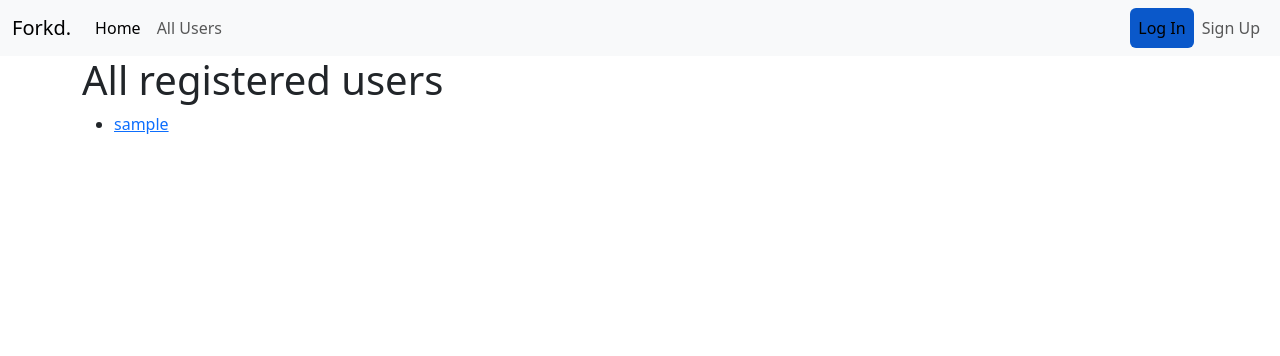
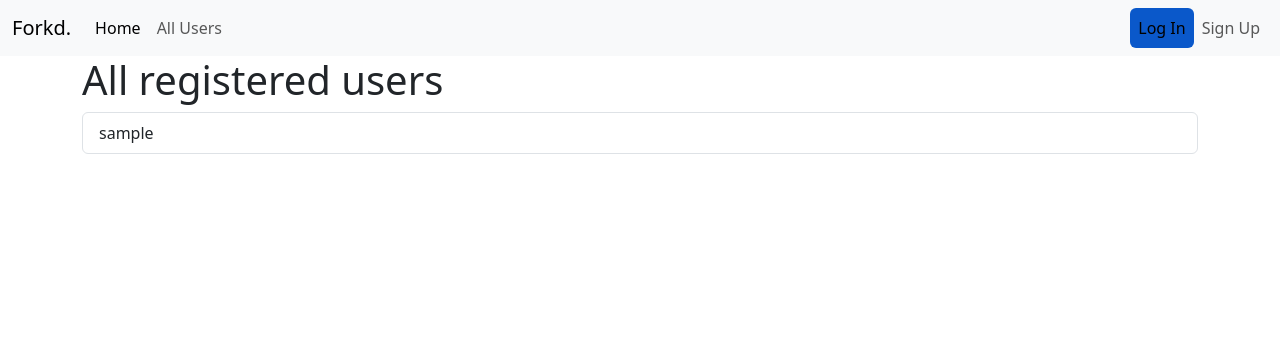
Before and after one commit to bianxm/forkd-backend, a Flask app: page /users in a window 1280 px wide. Shown: the top 356 px of the page. Run offline with Flask 3, Linux system fonts and the light colour scheme; tables that the repository leaves empty hold one stand-in row (values such as "Sample post").

Commit message:
Frontend: All users list aesthetic improvements

```diff
--- a/templates/all_users.html
+++ b/templates/all_users.html
@@ -3,10 +3,16 @@
 {% block body %}
 <div class="container">
 <h1>All registered users</h1>
-<ul>
+<!-- <ul>
     {% for user in all_users %}
     <li><a href="/{{user.username}}">{{user.username}}</a></li>
     {% endfor %}
-</ul>
+</ul> -->
+<div class="list-group">
+    {% for user in all_users %}
+    <a href="/{{user.username}}"
+    class="list-group-item list-group-item-action">{{user.username}}</a>
+    {% endfor %}
+</div>
 </div>
 {% endblock %}
--- a/templates/recipe.html
+++ b/templates/recipe.html
@@ -28,12 +28,6 @@
 <div class="col-md-5">
 <h2>Timeline</h2>
     {% if session.get('user_id') == owner.id %}
-    <!-- <ul>
-    <li>
-    </li>
-    <li>
-    </li>
-    </ul> -->
     <div class="btn-group" role="group">
         <button type="button" class="btn btn-outline-secondary" id="add-experiment" href='/newExp?recipe={{recipe.id}}'>Add an experiment</button>
         <button type="button" class="btn btn-outline-secondary" id="add-edit" href='/newEdit?recipe={{recipe.id}}'>Add an edit</button>
--- a/templates/user_profile.html
+++ b/templates/user_profile.html
@@ -5,7 +5,6 @@
 <h1>{{user.username}}</h1>
 {% if session.get('user_id') == user.id %}
     <button hrf="/newRecipe" type="button" class="btn btn-secondary">+ Add a new recipe</button>
-<!-- <a href="/newRecipe">+ Add a new recipe</a> -->
 {% endif %}
 <div class="list-group">
     {% for recipe in user.recipes %}
```
